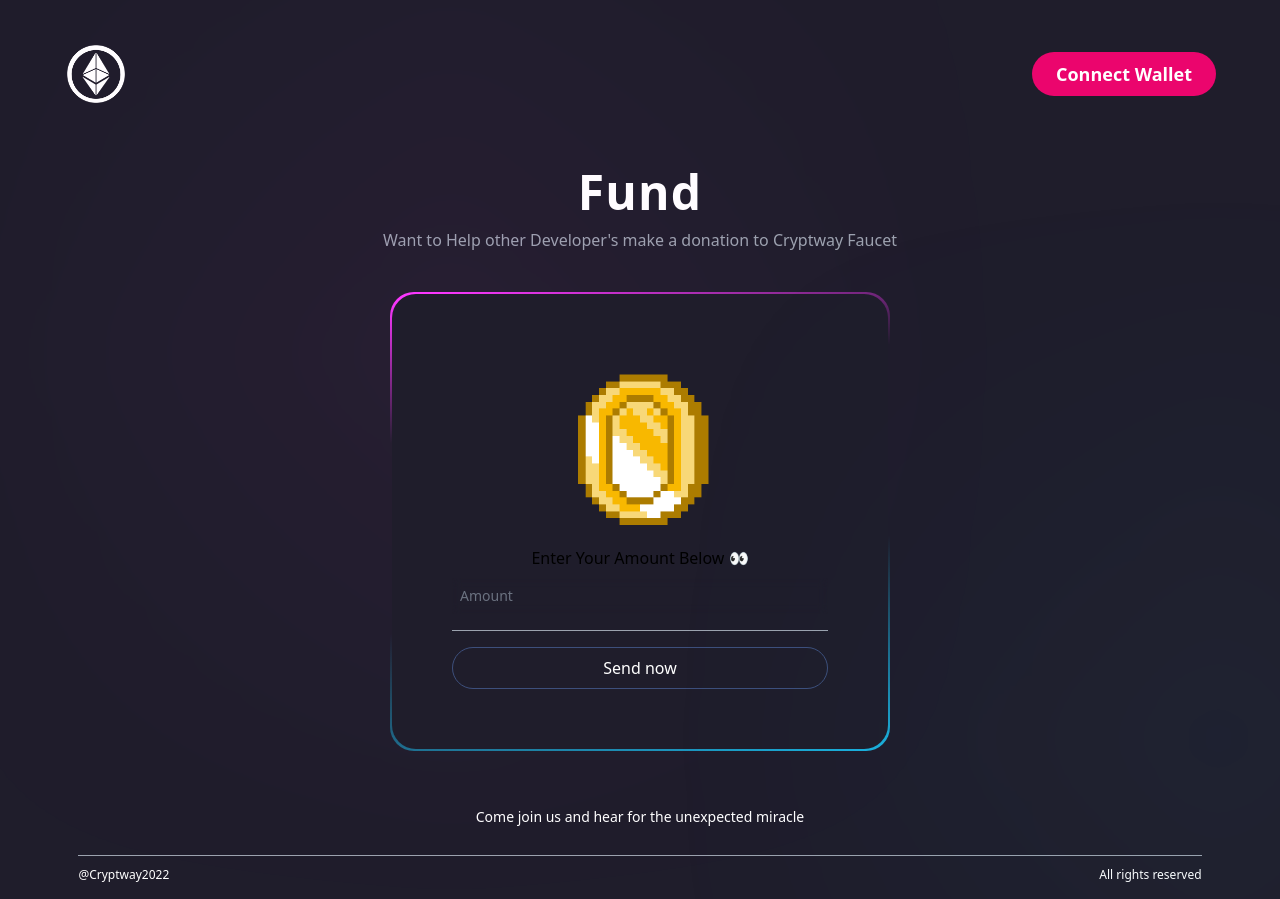
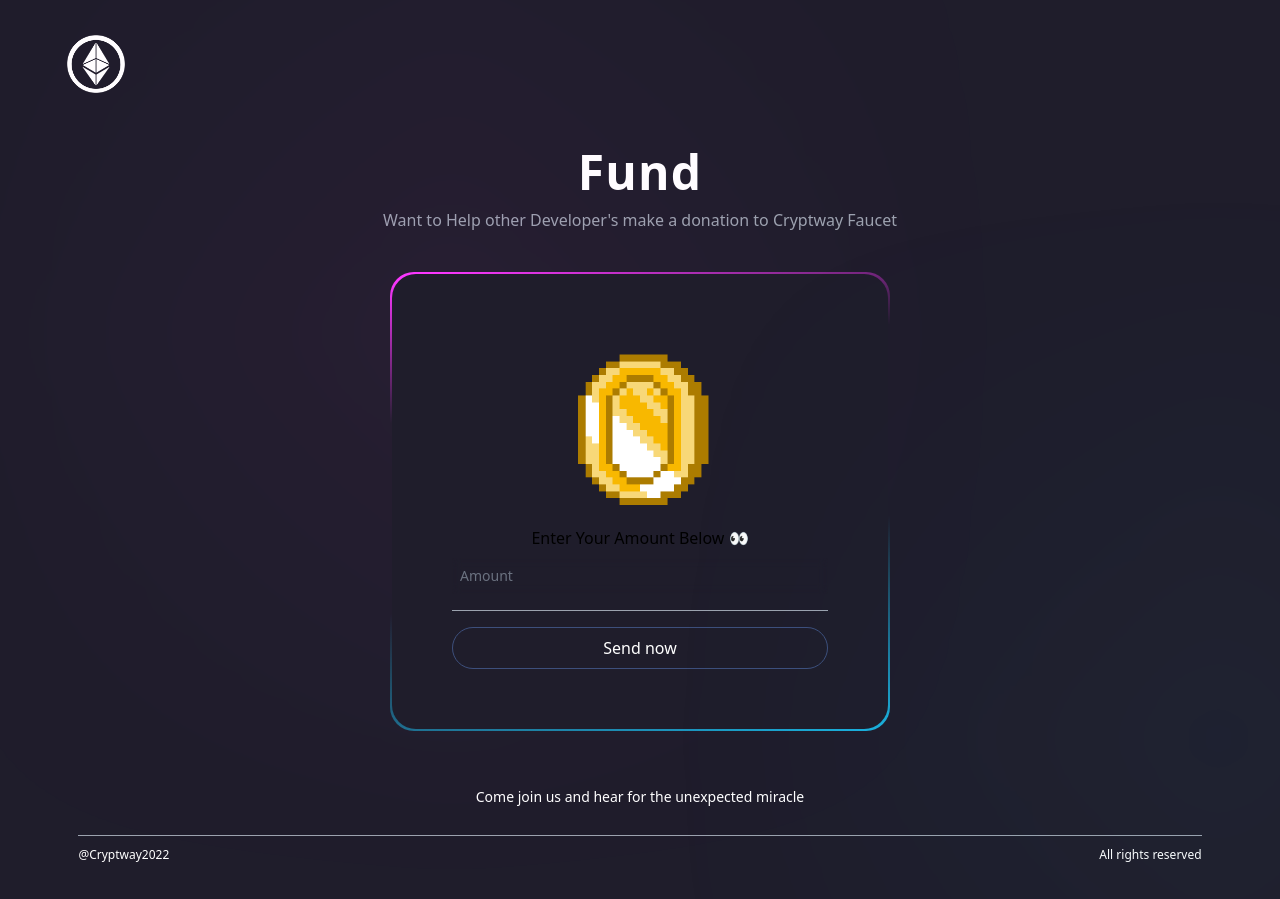
Before and after one commit to cryptway/Cryptway-Base-App, a React (Vite) app: page /fund in a window 1280 px wide. Built offline with nearby package versions, Linux system fonts and the light colour scheme.

Commit message:
Update Navbar.jsx

```diff
--- a/src/components/Layout/Navbar.jsx
+++ b/src/components/Layout/Navbar.jsx
@@ -20,18 +20,7 @@ const Navbar = () => {
 <Link to="/"> <img src={logo} alt="logo" className="w-16 h-16 object-contain"  /></Link>
        </div>
     <div class="justify-end">
-    {!currentAccount && (
-            <button
-              type="button"
-              onClick={connectWallet}
-              className="flex px-6 py-2   flex-row justify-center items-center my-5 bg-[#eb056d]  p-3 rounded-3xl  cursor-pointer hover:bg-[#119694]"
-            >
-              <p className="font-poppins font-bold text-lg text-white">
-                Connect Wallet
-              </p>
-            </button>
 
-          )}
             {currentAccount && (
             <div
               className="flex     flex-row justify-center items-center my-5  rounded-3xl  cursor-pointer bg-gray-900"
```
